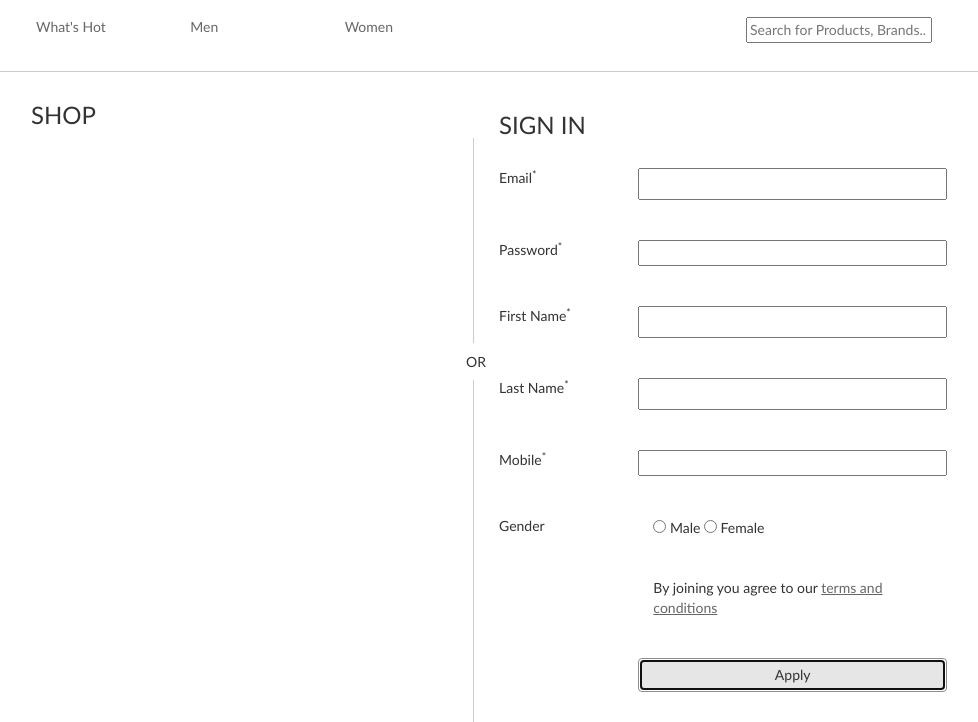
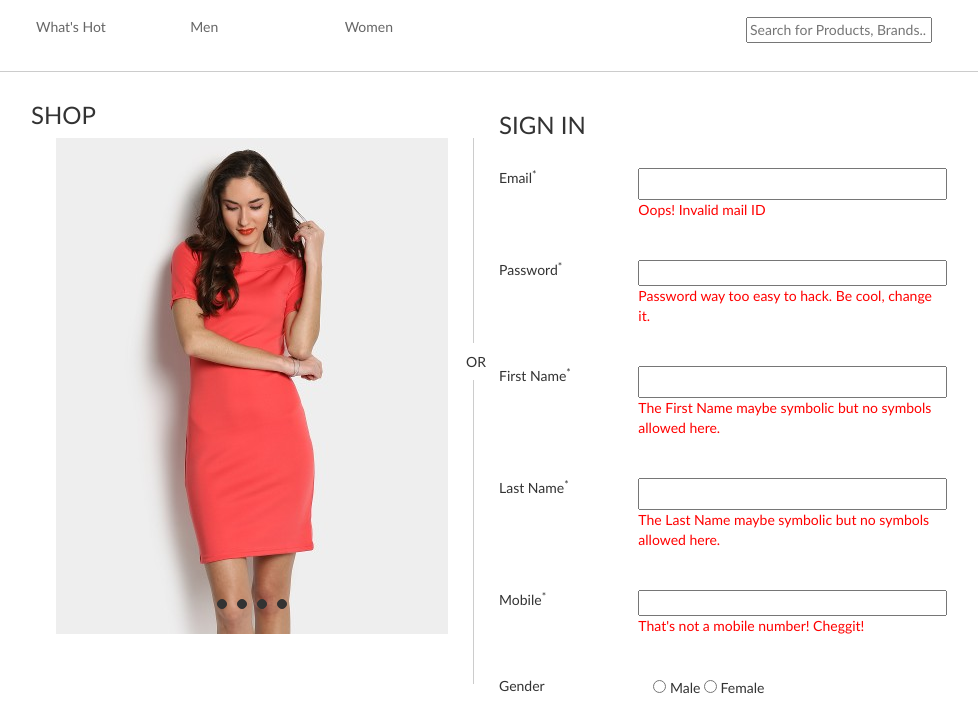
Before and after one commit to vikispeaks/ABOF_login, a plain HTML site: page index.html in a window 1280 px wide. Both pictures are taken after a click on the button "Apply". Shown: the part 78-800 px from the top of the page, without its empty margins (156-1134 px from the left). Drawn offline with nearby package versions, Linux system fonts and the light colour scheme.

Commit message:
Updated UI and Slider component

```diff
--- a/css/style.css
+++ b/css/style.css
@@ -2,61 +2,56 @@ body {
     font-family: "Trebuchet MS", Helvetica, sans-serif;
     color: #333;
 }
-
 ul {
     margin: 0;
     padding: 0;
 }
-
-a, a:hover, a:link, a:visited {
+a,
+a:hover,
+a:link,
+a:visited {
     text-decoration: none;
     color: #666;
     cursor: pointer;
 }
-
 ul li {
     list-style-type: none;
 }
-
 .logo__wrapper,
 .nav__wrapper,
 .content__wrapper {
     padding: 0 15%;
 }
-
-
 .logo__wrapper {
     height: 75px;
     border-bottom: #ccc 1px solid;
 }
-
 .logo__wrapper img {
     margin: 0 auto;
 }
-
 .nav__wrapper {
     height: 75px;
     border-bottom: #ccc 1px solid;
     padding-top: 20px;
 }
-
-.content__wrapper {
-
-}
-
-.content__carousel {
+.content__wrapper {} .content__carousel {
     padding: 10px;
 }
-
 .content__carousel--holder {
     border-right: 1px solid #ccc;
-  height: 595px;
+    padding: 0px 25px;
 }
-
-.content__form ul li{
+.carousel__wrapper {
+    overflow: hidden;
+}
+.content__form ul li {
     padding: 20px 0;
 }
-
+.error__text {
+    color: #ff0000;
+    float: right;
+    padding: 0;
+}
 .content__form::before {
     content: "OR";
     top: 280px;
@@ -65,31 +60,59 @@ ul li {
     background: #fff;
     padding: 10px;
 }
-
-.content__form ul li input[type=text]{
+.content__form ul li input[type=text] {
     height: 32px;
 }
-
 .content__form a {
     text-decoration: underline;
 }
-
 .footer__wrapper {
     border-top: #ccc 1px solid;
     height: 75px;
     padding-top: 20px;
 }
-
+#image_slider {
+    position: relative;
+    height: auto;
+    list-style: none;
+    overflow: hidden;
+    float: left;
+    padding: 0px;
+    margin: 0px;
+}
+#image_slider li {
+    position: relative;
+    float: left;
+}
+#pager {
+    padding: 0px;
+    position: relative;
+    height: 50px;
+    margin: auto;
+    top: -40px;
+}
+#pager li {
+    padding: 0px;
+    margin: 5px;
+    width: 10px;
+    height: 10px;
+    border: 1px solid #333;
+    background: #333;
+    list-style-type: none;
+    float: left;
+    border-radius: 50%;
+    cursor: pointer;
+}
+#pager li:hover {
+    opacity: 0.9;
+}
 @media screen and (max-width: 768px) {
-
     .content__carousel--holder {
         border-bottom: 1px solid #ccc;
         border-right: none;
     }
-
     .content__form::before {
         top: -20px;
         left: 50%;
     }
-
 }
--- a/index.html
+++ b/index.html
@@ -5,64 +5,48 @@
 	<meta charset="utf-8">
 	<meta name="viewport" content="width=device-width, initial-scale=1">
 	<title>Cart Page</title>
-    <link rel="stylesheet" href="https://maxcdn.bootstrapcdn.com/bootstrap/3.3.7/css/bootstrap.min.css"
-    integrity="sha384-BVYiiSIFeK1dGmJRAkycuHAHRg32OmUcww7on3RYdg4Va+PmSTsz/K68vbdEjh4u"
-    crossorigin="anonymous">
-    <link rel="stylesheet" href="css/style.css">
-</head>
+	<link rel="stylesheet" href="https://maxcdn.bootstrapcdn.com/bootstrap/3.3.7/css/bootstrap.min.css" integrity="sha384-BVYiiSIFeK1dGmJRAkycuHAHRg32OmUcww7on3RYdg4Va+PmSTsz/K68vbdEjh4u" crossorigin="anonymous">
+	<link rel="stylesheet" href="css/style.css"> </head>
 
 <body>
 	<div>
-        <div class="logo__wrapper">
-          <a href="#">Track my Order</a> | <a href="#">Contact Us</a>
-          <img src="assets/abof-logo.png" alt="..." class="img-responsive text-center" />
-        </div>
-        <div class="nav__wrapper row">
-          <a href="#" class="col-sm-2 col-xs-6">What's Hot</a>
-          <a href="#" class="col-sm-2 hidden-xs">Men</a>
-          <a href="#" class="col-sm-2 hidden-xs">Women</a>
-          <span class="col-xs-6 col-sm-6"><input type="text" placeholder="Search for Products, Brands.." class="pull-right"></span>
-        </div>
+		<div class="logo__wrapper"> <a href="#">Track my Order</a> | <a href="#">Contact Us</a> <img src="assets/abof-logo.png" alt="..." class="img-responsive text-center" /> </div>
+		<div class="nav__wrapper row"> <a href="#" class="col-sm-2 col-xs-6">What's Hot</a> <a href="#" class="col-sm-2 hidden-xs">Men</a> <a href="#" class="col-sm-2 hidden-xs">Women</a> <span class="col-xs-6 col-sm-6"><input type="text" placeholder="Search for Products, Brands.." class="pull-right"></span> </div>
 		<div class="content__wrapper row">
 			<div class="content__carousel col-xs-12 col-sm-6">
 				<h3>SHOP</h3>
-            <div class="content__carousel--holder"></div>
+				<div class="content__carousel--holder">
+					<div class="carousel__wrapper">
+						<ul id="image_slider">
+							<li><img src="assets/Front_Large.jpg" /> </li>
+							<li><img src="assets/Left_Large.jpg" /> </li>
+							<li><img src="assets/Right_Large.jpg" /> </li>
+							<li><img src="assets/Back_Large.jpg" /> </li>
+						</ul>
+					</div>
+					<ul id="pager"></ul>
+				</div>
 			</div>
 			<div class="content__form col-xs-12 col-sm-6">
 				<h3>SIGN IN</h3>
 				<ul>
-              <li class="row">
-                <span class="col-xs-4">Email<sup>*</sup></span>
-                <input type="text" id="user-email" class="col-xs-8">
-              </li>
-              <li class="row">
-                <span class="col-xs-4">Password<sup>*</sup></span>
-                <input type="password" id="user-pasword" class="col-xs-8">
-              </li>
-              <li class="row">
-                <span class="col-xs-4">First Name<sup>*</sup></span>
-                <input type="text" id="first-name" class="col-xs-8">
-              </li>
-              <li class="row">
-                <span class="col-xs-4">Last Name<sup>*</sup></span>
-                <input type="text" id="last-name" class="col-xs-8">
-              </li>
-              <li class="row">
-                <span class="col-xs-4">Mobile<sup>*</sup></span>
-                <input type="tel" id="user-mobile" class="col-xs-8">
-              </li>
-              <li class="row">
-                <span class="col-xs-4">Gender</span>
-                <span class="col-xs-8">
+					<li class="row"> <span class="col-xs-4">Email<sup>*</sup></span>
+						<input type="text" id="user-email" class="col-xs-8"> </li>
+					<li class="row"> <span class="col-xs-4">Password<sup>*</sup></span>
+						<input type="password" id="user-pasword" class="col-xs-8"> </li>
+					<li class="row"> <span class="col-xs-4">First Name<sup>*</sup></span>
+						<input type="text" id="first-name" class="col-xs-8"> </li>
+					<li class="row"> <span class="col-xs-4">Last Name<sup>*</sup></span>
+						<input type="text" id="last-name" class="col-xs-8"> </li>
+					<li class="row"> <span class="col-xs-4">Mobile<sup>*</sup></span>
+						<input type="tel" id="user-mobile" class="col-xs-8"> </li>
+					<li class="row"> <span class="col-xs-4">Gender</span> <span class="col-xs-8">
                   <input type="radio" name="gender" value="male"> Male</input>
                   <input type="radio" name="gender" value="female"> Female</input>
-                </span>
-              </li>
-              <li class="row">
-                <span class="pull-right col-xs-8">
+                </span> </li>
+					<li class="row"> <span class="pull-right col-xs-8">
                   By joining you agree to our <a href="#"> terms and conditions</a>
-                </span>
-              </li>
+                </span> </li>
 					<li class="row">
 						<button class="btn btn-default col-xs-8 pull-right " type="button" onclick="App.validateForm()">Apply</button>
 					</li>
@@ -72,11 +56,11 @@
 		<div class="footer__wrapper text-center">
 			<p>Copyrights &copy; abof<sup>#</sup>. All rights reserved.</p>
 		</div>
-
 	</div>
 	<script src="https://ajax.googleapis.com/ajax/libs/jquery/1.12.4/jquery.min.js"></script>
 	<script src="https://maxcdn.bootstrapcdn.com/bootstrap/3.3.7/js/bootstrap.min.js"></script>
 	<script type="text/javascript" src="js/app.js"></script>
+	<script type="text/javascript" src="js/carousel.js"></script>
 </body>
 
 </html>
--- a/js/app.js
+++ b/js/app.js
@@ -3,30 +3,54 @@ var App = {
 	/*Initialistaion*/
 	init: function() {
 		/*Event handlers*/
-
 	},
-
 	/*Validate Form elements*/
 	validateForm: function() {
-
+		[].forEach.call(document.querySelectorAll('.error__text'), function(e) {
+			e.parentNode.removeChild(e);
+		});
 		var firstName = document.getElementById("first-name");
 		var lastName = document.getElementById("last-name");
 		var email = document.getElementById("user-email");
 		var password = document.getElementById("user-pasword");
 		var mobile = document.getElementById("user-mobile");
-		var errorMsg = document.createElement('span');
 		// Regular Expressions
 		var regExp = {
-				email : /^[a-zA-Z0-9.!#$%&’*+/=?^_`{|}~-]+@[a-zA-Z0-9-]+(?:\.[a-zA-Z0-9-]+)*$/,
-				password : /^(?=.*[A-Za-z])(?=.*\d)[A-Za-z\d]{8,}$/,
-				mobile : /^[789]\d{9}$/
+			email: /^[a-zA-Z0-9.!#$%&’*+/=?^_`{|}~-]+@[a-zA-Z0-9-]+(?:\.[a-zA-Z0-9-]+)*$/,
+			password: /^(?=.*[A-Za-z])(?=.*\d)[A-Za-z\d]{8,}$/,
+			mobile: /^[789]\d{9}$/,
+			name: /^[a-z ,.'-]+$/i
 		};
-
-		if(!(email.value.match(regExp.email))) {
-					email.parentNode.appendChild(errorMsg);
+		if (!(email.value.match(regExp.email))) {
+			var errorMsg = document.createElement('span');
+			errorMsg.className = "error__text col-xs-8";
+			errorMsg.appendChild(document.createTextNode("Oops! Invalid mail ID"));
+			email.parentNode.appendChild(errorMsg);
 		}
-
-
+		if (!(password.value.match(regExp.password))) {
+			var errorMsg = document.createElement('span');
+			errorMsg.className = "error__text col-xs-8";
+			errorMsg.appendChild(document.createTextNode("Password way too easy to hack. Be cool, change it."));
+			password.parentNode.appendChild(errorMsg);
+		}
+		if (!(firstName.value.match(regExp.name))) {
+			var errorMsg = document.createElement('span');
+			errorMsg.className = "error__text col-xs-8";
+			errorMsg.appendChild(document.createTextNode("The First Name maybe symbolic but no symbols allowed here."));
+			firstName.parentNode.appendChild(errorMsg);
+		}
+		if (!(lastName.value.match(regExp.name))) {
+			var errorMsg = document.createElement('span');
+			errorMsg.className = "error__text col-xs-8";
+			errorMsg.appendChild(document.createTextNode("The Last Name maybe symbolic but no symbols allowed here."));
+			lastName.parentNode.appendChild(errorMsg);
+		}
+		if (!(mobile.value.match(regExp.mobile))) {
+			var errorMsg = document.createElement('span');
+			errorMsg.className = "error__text col-xs-8";
+			errorMsg.appendChild(document.createTextNode("That's not a mobile number! Cheggit!"));
+			mobile.parentNode.appendChild(errorMsg);
+		}
 	}
 };
 /*Document Onload*/
--- /dev/null
+++ b/js/carousel.js
@@ -0,0 +1,71 @@
+var ul;
+var liItems;
+var imageNumber;
+var imageWidth;
+var currentPostion = 0;
+var currentImage = 0;
+
+function init() {
+	ul = document.getElementById('image_slider');
+	liItems = ul.children;
+	imageNumber = liItems.length;
+	imageWidth = liItems[0].children[0].clientWidth;
+	ul.style.width = parseInt(imageWidth * imageNumber) + 'px';
+	generatePager(imageNumber);
+}
+
+function animate(opts) {
+	var start = new Date;
+	var id = setInterval(function() {
+		var timePassed = new Date - start;
+		var progress = timePassed / opts.duration;
+		if (progress > 1) {
+			progress = 1;
+		}
+		var delta = opts.delta(progress);
+		opts.step(delta);
+		if (progress == 1) {
+			clearInterval(id);
+			opts.callback();
+		}
+	}, opts.delay || 17);
+}
+
+function slideTo(imageToGo) {
+	var direction;
+	var numOfImageToGo = Math.abs(imageToGo - currentImage);
+	direction = currentImage > imageToGo ? 1 : -1;
+	currentPostion = -1 * currentImage * imageWidth;
+	var opts = {
+		duration: 1000,
+		delta: function(p) {
+			return p;
+		},
+		step: function(delta) {
+			ul.style.left = parseInt(currentPostion + direction * delta * imageWidth * numOfImageToGo) + 'px';
+		},
+		callback: function() {
+			currentImage = imageToGo;
+		}
+	};
+	animate(opts);
+}
+
+function generatePager(imageNumber) {
+	var pageNumber;
+	var pagerDiv = document.getElementById('pager');
+	for (i = 0; i < imageNumber; i++) {
+		var li = document.createElement('li');
+		pagerDiv.appendChild(li);
+		li.onclick = function(i) {
+			return function() {
+				slideTo(i);
+			}
+		}(i);
+	}
+	var computedStyle = document.defaultView.getComputedStyle(li, null);
+	var liWidth = parseInt(li.offsetWidth);
+	var liMargin = parseInt(computedStyle.margin.replace('px', ""));
+	pagerDiv.style.width = parseInt((liWidth + liMargin * 2) * imageNumber) + 'px';
+}
+window.onload = init;
```
Lines whose indentation alone changed are shown as unchanged.
